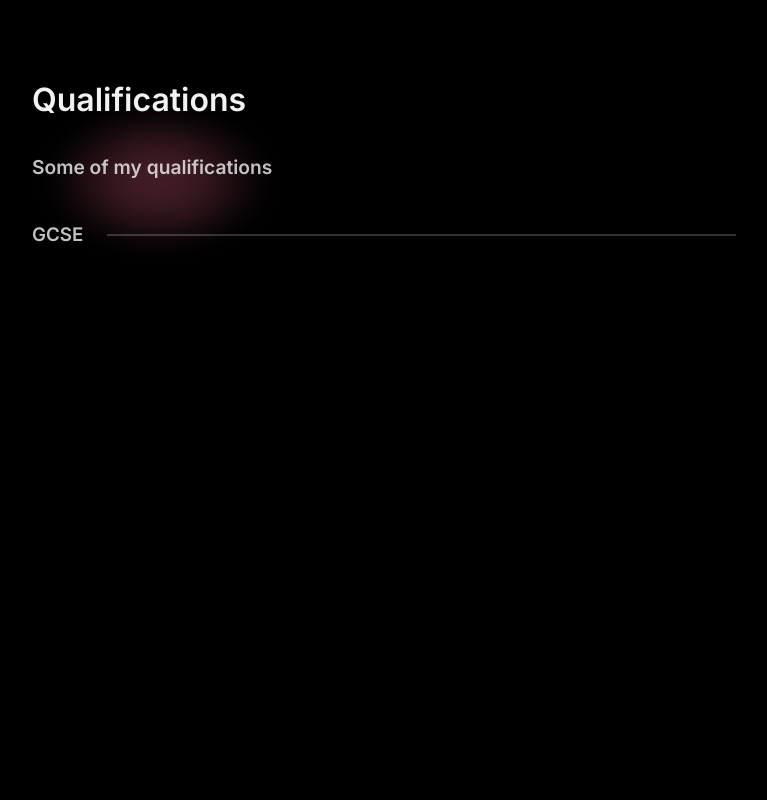
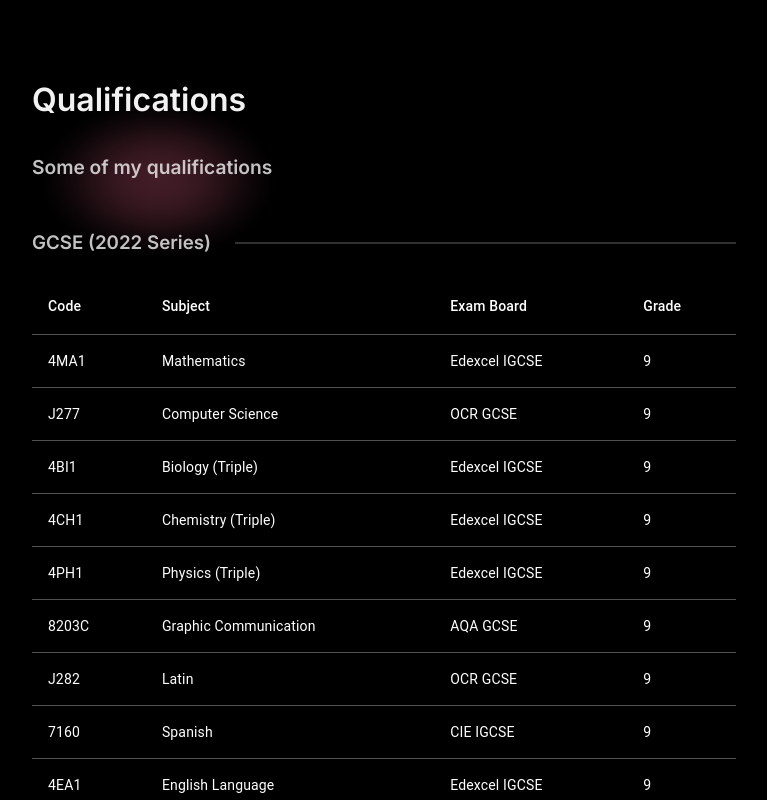
Before and after one commit to sd0e/portfolio, a Next.js app: page /qualifications in a window 1280 px wide. Shown: the whole page, without its empty margins (256-1023 px from the left). Built offline with nearby package versions, Linux system fonts and the light colour scheme.

Commit message:
Add qualifications

```diff
--- a/components/fancySubheading.module.css
+++ b/components/fancySubheading.module.css
@@ -3,10 +3,13 @@
     flex-direction: row;
     justify-content: space-between;
     align-items: center;
+    margin-bottom: 1.5rem;
+    margin-top: 3rem;
 }
 
 .subheadingText {
     font-weight: 600;
+    white-space: nowrap;
 }
 
 .subheadingDivider {
--- a/pages/qualifications.tsx
+++ b/pages/qualifications.tsx
@@ -1,18 +1,110 @@
 import Layout from "@/components/layout";
 import Head from "next/head";
 import { Inter } from 'next/font/google';
+import { createTheme, ThemeProvider, Table, TableHead, TableBody, TableRow, TableCell, TableContainer } from "@mui/material";
 import FancySubheading from "@/components/fancySubheading";
 
 const inter = Inter({ subsets: ['latin'], weight: ['600', '700'] })
 
 export default function Qualifications() {
+    const theme = createTheme({
+        palette: {
+            mode: 'dark',
+        },
+    });
+
+    const gcseResults: Array<{ code: string, subject: string, examBoard: string, grade: string }> = [
+        {
+            code: "4MA1",
+            subject: "Mathematics",
+            examBoard: "Edexcel IGCSE",
+            grade: "9"
+        },
+        {
+            code: "J277",
+            subject: "Computer Science",
+            examBoard: "OCR GCSE",
+            grade: "9"
+        },
+        {
+            code: "4BI1",
+            subject: "Biology (Triple)",
+            examBoard: "Edexcel IGCSE",
+            grade: "9"
+        },
+        {
+            code: "4CH1",
+            subject: "Chemistry (Triple)",
+            examBoard: "Edexcel IGCSE",
+            grade: "9"
+        },
+        {
+            code: "4PH1",
+            subject: "Physics (Triple)",
+            examBoard: "Edexcel IGCSE",
+            grade: "9"
+        },
+        {
+            code: "8203C",
+            subject: "Graphic Communication",
+            examBoard: "AQA GCSE",
+            grade: "9"
+        },
+        {
+            code: "J282",
+            subject: "Latin",
+            examBoard: "OCR GCSE",
+            grade: "9"
+        },
+        {
+            code: "7160",
+            subject: "Spanish",
+            examBoard: "CIE IGCSE",
+            grade: "9"
+        },
+        {
+            code: "4EA1",
+            subject: "English Language",
+            examBoard: "Edexcel IGCSE",
+            grade: "9"
+        },
+        {
+            code: "4ET1",
+            subject: "English Literature",
+            examBoard: "Edexcel IGCSE",
+            grade: "9"
+        }
+    ];
+
     return (
         <Layout headerOnly scrollNav={false} title="Qualifications" image={`/assets/SVG/skills.svg`} description="Some of my qualifications">
         <Head>
             <meta name="viewport" content="width=device-width, initial-scale=1" />
             <link rel="icon" href="/favicon.ico" />
         </Head>
-      <FancySubheading>GCSE</FancySubheading>
+        <FancySubheading>GCSE (2022 Series)</FancySubheading>
+        <ThemeProvider theme={theme}>
+            <TableContainer>
+                <Table aria-label="GCSE results">
+                    <TableHead>
+                        <TableRow>
+                            <TableCell>Code</TableCell>
+                            <TableCell>Subject</TableCell>
+                            <TableCell>Exam Board</TableCell>
+                            <TableCell>Grade</TableCell>
+                        </TableRow>
+                    </TableHead>
+                    <TableBody>
+                        {gcseResults.map(result => <TableRow key={result.subject}>
+                            <TableCell>{result.code}</TableCell>
+                            <TableCell>{result.subject}</TableCell>
+                            <TableCell>{result.examBoard}</TableCell>
+                            <TableCell>{result.grade}</TableCell>
+                        </TableRow>)}
+                    </TableBody>
+                </Table>
+            </TableContainer>
+        </ThemeProvider>
         </Layout>
     )
 }
```
Lines whose indentation alone changed are shown as unchanged.
